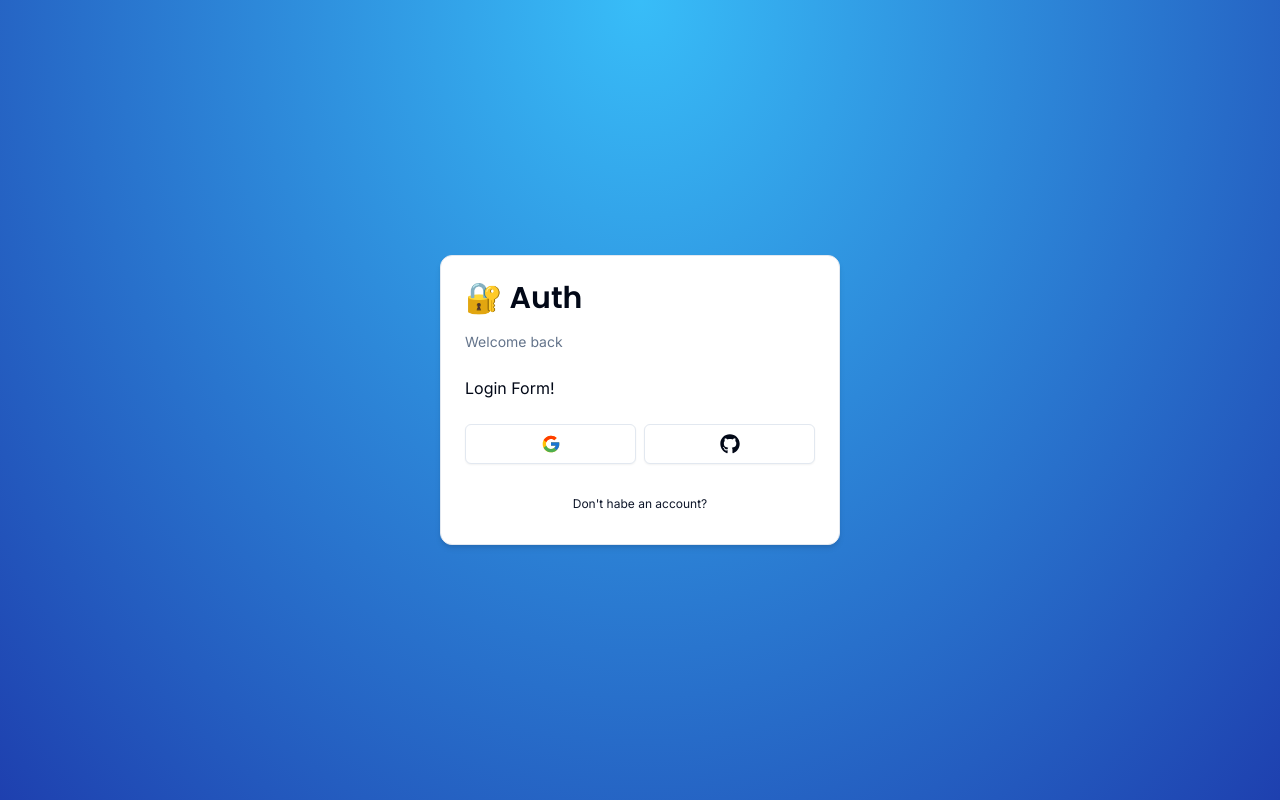
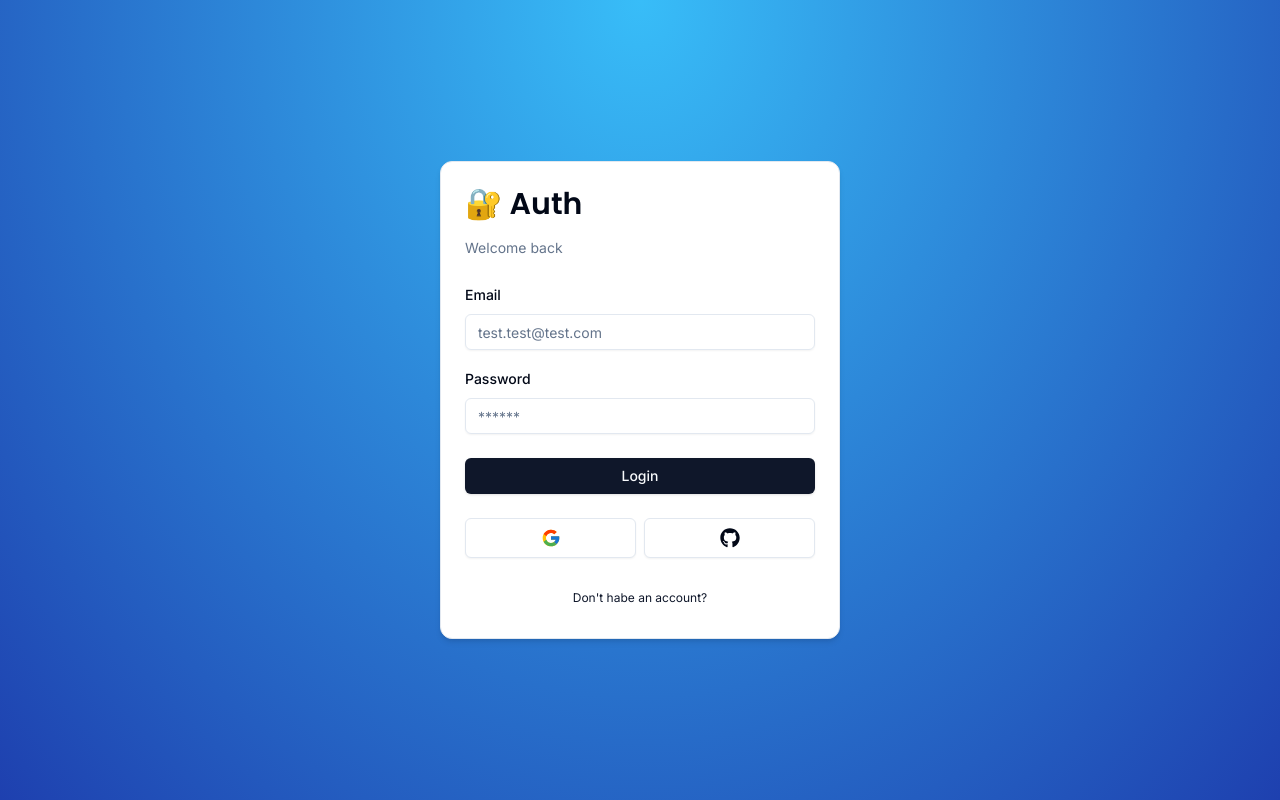
Before and after one commit to jgteske/nextjs-auth, a Next.js app in the folder nextjs-auth/: page /auth/login in a window 1280 px wide. Built offline with nearby package versions, Linux system fonts and the light colour scheme.

Commit message:
chore: add authentication form logic to Login

```diff
--- a/nextjs-auth/components/auth/login-form.tsx
+++ b/nextjs-auth/components/auth/login-form.tsx
@@ -1,6 +1,37 @@
+"use client";
+
+import * as z from "zod";
+
+import { useForm } from "react-hook-form";
+import { zodResolver } from "@hookform/resolvers/zod";
+
+import { LoginSchema } from "@/schemas";
+import { Input } from "@/components/ui/input";
+import {
+  Form,
+  FormControl,
+  FormField,
+  FormItem,
+  FormLabel,
+  FormMessage,
+} from "@/components/ui/form";
 import { CardWrapper } from "./card-wrapper";
+import { Button } from "@/components/ui/button";
+import { FormError } from "@/components/form-error";
+import { FormSuccess } from "@/components/form-success";
 
 export const LoginForm = () => {
+  const form = useForm<z.infer<typeof LoginSchema>>({
+    resolver: zodResolver(LoginSchema),
+    defaultValues: {
+      email: "",
+      password: "",
+    },
+  });
+
+  const onSubmit = (values: z.infer<typeof LoginSchema>) => {
+    console.log(values);
+  };
   return (
     <CardWrapper
       headerLabel="Welcome back"
@@ -8,7 +39,48 @@
       backButtonHref="/auth/register"
       showSocial // remove to not use social logins
     >
-      Login Form!
+      <Form {...form}>
+        <form onSubmit={form.handleSubmit(onSubmit)} className="space-y-6">
+          <div className="space-y-4">
+            <FormField
+              control={form.control}
+              name="email"
+              render={({ field }) => (
+                <FormItem>
+                  <FormLabel>Email</FormLabel>
+                  <FormControl>
+                    <Input
+                      {...field}
+                      placeholder="test.test@test.com"
+                      type="email"
+                    />
+                  </FormControl>
+                  <FormMessage />
+                </FormItem>
+              )}
+            />
+            <FormField
+              control={form.control}
+              name="password"
+              render={({ field }) => (
+                <FormItem>
+                  <FormLabel>Password</FormLabel>
+                  <FormControl>
+                    <Input {...field} placeholder="******" type="password" />
+                  </FormControl>
+                  <FormMessage />
+                </FormItem>
+              )}
+            />
+          </div>
+          <FormError message="" />
+          <FormSuccess message="" />
+
+          <Button type="submit" className="w-full">
+            Login
+          </Button>
+        </form>
+      </Form>
     </CardWrapper>
   );
 };
--- /dev/null
+++ b/nextjs-auth/components/form-error.tsx
@@ -0,0 +1,16 @@
+import { ExclamationTriangleIcon } from "@radix-ui/react-icons";
+
+interface FormErrorProps {
+  message?: string;
+}
+
+export const FormError = ({ message }: FormErrorProps) => {
+  if (!message) return null;
+
+  return (
+    <div className="bg-destructive/15 p-3 rounded-md flex items-center gap-x-2 text-sm text-destructive">
+      <ExclamationTriangleIcon className="h-4 w-4" />
+      <p>{message}</p>
+    </div>
+  );
+};
--- /dev/null
+++ b/nextjs-auth/components/form-success.tsx
@@ -0,0 +1,16 @@
+import { CheckCircledIcon } from "@radix-ui/react-icons";
+
+interface FormSuccessProps {
+  message?: string;
+}
+
+export const FormSuccess = ({ message }: FormSuccessProps) => {
+  if (!message) return null;
+
+  return (
+    <div className="bg-emerald-500/15 p-3 rounded-md flex items-center gap-x-2 text-sm text-emerald-500">
+      <CheckCircledIcon className="h-4 w-4" />
+      <p>{message}</p>
+    </div>
+  );
+};
--- /dev/null
+++ b/nextjs-auth/components/ui/form.tsx
@@ -0,0 +1,176 @@
+import * as React from "react"
+import * as LabelPrimitive from "@radix-ui/react-label"
+import { Slot } from "@radix-ui/react-slot"
+import {
+  Controller,
+  ControllerProps,
+  FieldPath,
+  FieldValues,
+  FormProvider,
+  useFormContext,
+} from "react-hook-form"
+
+import { cn } from "@/lib/utils"
+import { Label } from "@/components/ui/label"
+
+const Form = FormProvider
+
+type FormFieldContextValue<
+  TFieldValues extends FieldValues = FieldValues,
+  TName extends FieldPath<TFieldValues> = FieldPath<TFieldValues>
+> = {
+  name: TName
+}
+
+const FormFieldContext = React.createContext<FormFieldContextValue>(
+  {} as FormFieldContextValue
+)
+
+const FormField = <
+  TFieldValues extends FieldValues = FieldValues,
+  TName extends FieldPath<TFieldValues> = FieldPath<TFieldValues>
+>({
+  ...props
+}: ControllerProps<TFieldValues, TName>) => {
+  return (
+    <FormFieldContext.Provider value={{ name: props.name }}>
+      <Controller {...props} />
+    </FormFieldContext.Provider>
+  )
+}
+
+const useFormField = () => {
+  const fieldContext = React.useContext(FormFieldContext)
+  const itemContext = React.useContext(FormItemContext)
+  const { getFieldState, formState } = useFormContext()
+
+  const fieldState = getFieldState(fieldContext.name, formState)
+
+  if (!fieldContext) {
+    throw new Error("useFormField should be used within <FormField>")
+  }
+
+  const { id } = itemContext
+
+  return {
+    id,
+    name: fieldContext.name,
+    formItemId: `${id}-form-item`,
+    formDescriptionId: `${id}-form-item-description`,
+    formMessageId: `${id}-form-item-message`,
+    ...fieldState,
+  }
+}
+
+type FormItemContextValue = {
+  id: string
+}
+
+const FormItemContext = React.createContext<FormItemContextValue>(
+  {} as FormItemContextValue
+)
+
+const FormItem = React.forwardRef<
+  HTMLDivElement,
+  React.HTMLAttributes<HTMLDivElement>
+>(({ className, ...props }, ref) => {
+  const id = React.useId()
+
+  return (
+    <FormItemContext.Provider value={{ id }}>
+      <div ref={ref} className={cn("space-y-2", className)} {...props} />
+    </FormItemContext.Provider>
+  )
+})
+FormItem.displayName = "FormItem"
+
+const FormLabel = React.forwardRef<
+  React.ElementRef<typeof LabelPrimitive.Root>,
+  React.ComponentPropsWithoutRef<typeof LabelPrimitive.Root>
+>(({ className, ...props }, ref) => {
+  const { error, formItemId } = useFormField()
+
+  return (
+    <Label
+      ref={ref}
+      className={cn(error && "text-destructive", className)}
+      htmlFor={formItemId}
+      {...props}
+    />
+  )
+})
+FormLabel.displayName = "FormLabel"
+
+const FormControl = React.forwardRef<
+  React.ElementRef<typeof Slot>,
+  React.ComponentPropsWithoutRef<typeof Slot>
+>(({ ...props }, ref) => {
+  const { error, formItemId, formDescriptionId, formMessageId } = useFormField()
+
+  return (
+    <Slot
+      ref={ref}
+      id={formItemId}
+      aria-describedby={
+        !error
+          ? `${formDescriptionId}`
+          : `${formDescriptionId} ${formMessageId}`
+      }
+      aria-invalid={!!error}
+      {...props}
+    />
+  )
+})
+FormControl.displayName = "FormControl"
+
+const FormDescription = React.forwardRef<
+  HTMLParagraphElement,
+  React.HTMLAttributes<HTMLParagraphElement>
+>(({ className, ...props }, ref) => {
+  const { formDescriptionId } = useFormField()
+
+  return (
+    <p
+      ref={ref}
+      id={formDescriptionId}
+      className={cn("text-[0.8rem] text-muted-foreground", className)}
+      {...props}
+    />
+  )
+})
+FormDescription.displayName = "FormDescription"
+
+const FormMessage = React.forwardRef<
+  HTMLParagraphElement,
+  React.HTMLAttributes<HTMLParagraphElement>
+>(({ className, children, ...props }, ref) => {
+  const { error, formMessageId } = useFormField()
+  const body = error ? String(error?.message) : children
+
+  if (!body) {
+    return null
+  }
+
+  return (
+    <p
+      ref={ref}
+      id={formMessageId}
+      className={cn("text-[0.8rem] font-medium text-destructive", className)}
+      {...props}
+    >
+      {body}
+    </p>
+  )
+})
+FormMessage.displayName = "FormMessage"
+
+export {
+  useFormField,
+  Form,
+  FormItem,
+  FormLabel,
+  FormControl,
+  FormDescription,
+  FormMessage,
+  FormField,
+}
--- /dev/null
+++ b/nextjs-auth/components/ui/input.tsx
@@ -0,0 +1,25 @@
+import * as React from "react"
+
+import { cn } from "@/lib/utils"
+
+export interface InputProps
+  extends React.InputHTMLAttributes<HTMLInputElement> {}
+
+const Input = React.forwardRef<HTMLInputElement, InputProps>(
+  ({ className, type, ...props }, ref) => {
+    return (
+      <input
+        type={type}
+        className={cn(
+          "flex h-9 w-full rounded-md border border-input bg-transparent px-3 py-1 text-sm shadow-sm transition-colors file:border-0 file:bg-transparent file:text-sm file:font-medium placeholder:text-muted-foreground focus-visible:outline-none focus-visible:ring-1 focus-visible:ring-ring disabled:cursor-not-allowed disabled:opacity-50",
+          className
+        )}
+        ref={ref}
+        {...props}
+      />
+    )
+  }
+)
+Input.displayName = "Input"
+
+export { Input }
--- /dev/null
+++ b/nextjs-auth/components/ui/label.tsx
@@ -0,0 +1,26 @@
+"use client"
+
+import * as React from "react"
+import * as LabelPrimitive from "@radix-ui/react-label"
+import { cva, type VariantProps } from "class-variance-authority"
+
+import { cn } from "@/lib/utils"
+
+const labelVariants = cva(
+  "text-sm font-medium leading-none peer-disabled:cursor-not-allowed peer-disabled:opacity-70"
+)
+
+const Label = React.forwardRef<
+  React.ElementRef<typeof LabelPrimitive.Root>,
+  React.ComponentPropsWithoutRef<typeof LabelPrimitive.Root> &
+    VariantProps<typeof labelVariants>
+>(({ className, ...props }, ref) => (
+  <LabelPrimitive.Root
+    ref={ref}
+    className={cn(labelVariants(), className)}
+    {...props}
+  />
+))
+Label.displayName = LabelPrimitive.Root.displayName
+
+export { Label }
--- a/nextjs-auth/package.json
+++ b/nextjs-auth/package.json
@@ -9,16 +9,20 @@
     "lint": "next lint"
   },
   "dependencies": {
+    "@hookform/resolvers": "^3.4.2",
     "@radix-ui/react-icons": "^1.3.0",
+    "@radix-ui/react-label": "^2.0.2",
     "@radix-ui/react-slot": "^1.0.2",
     "class-variance-authority": "^0.7.0",
     "clsx": "^2.1.1",
     "next": "14.2.3",
     "react": "^18",
     "react-dom": "^18",
+    "react-hook-form": "^7.51.5",
     "react-icons": "^5.2.1",
     "tailwind-merge": "^2.3.0",
-    "tailwindcss-animate": "^1.0.7"
+    "tailwindcss-animate": "^1.0.7",
+    "zod": "^3.23.8"
   },
   "devDependencies": {
     "@types/node": "^20",
--- /dev/null
+++ b/nextjs-auth/schemas/index.ts
@@ -0,0 +1,8 @@
+import * as z from "zod";
+
+export const LoginSchema = z.object({
+  email: z.string({ invalid_type_error: "Must be a email" }).email({
+    message: "Email is required",
+  }),
+  password: z.string().min(1, { message: "Password is required" }),
+});
```
Also changed, not shown: 1 other file (tests, documents, lock files or other folders).
